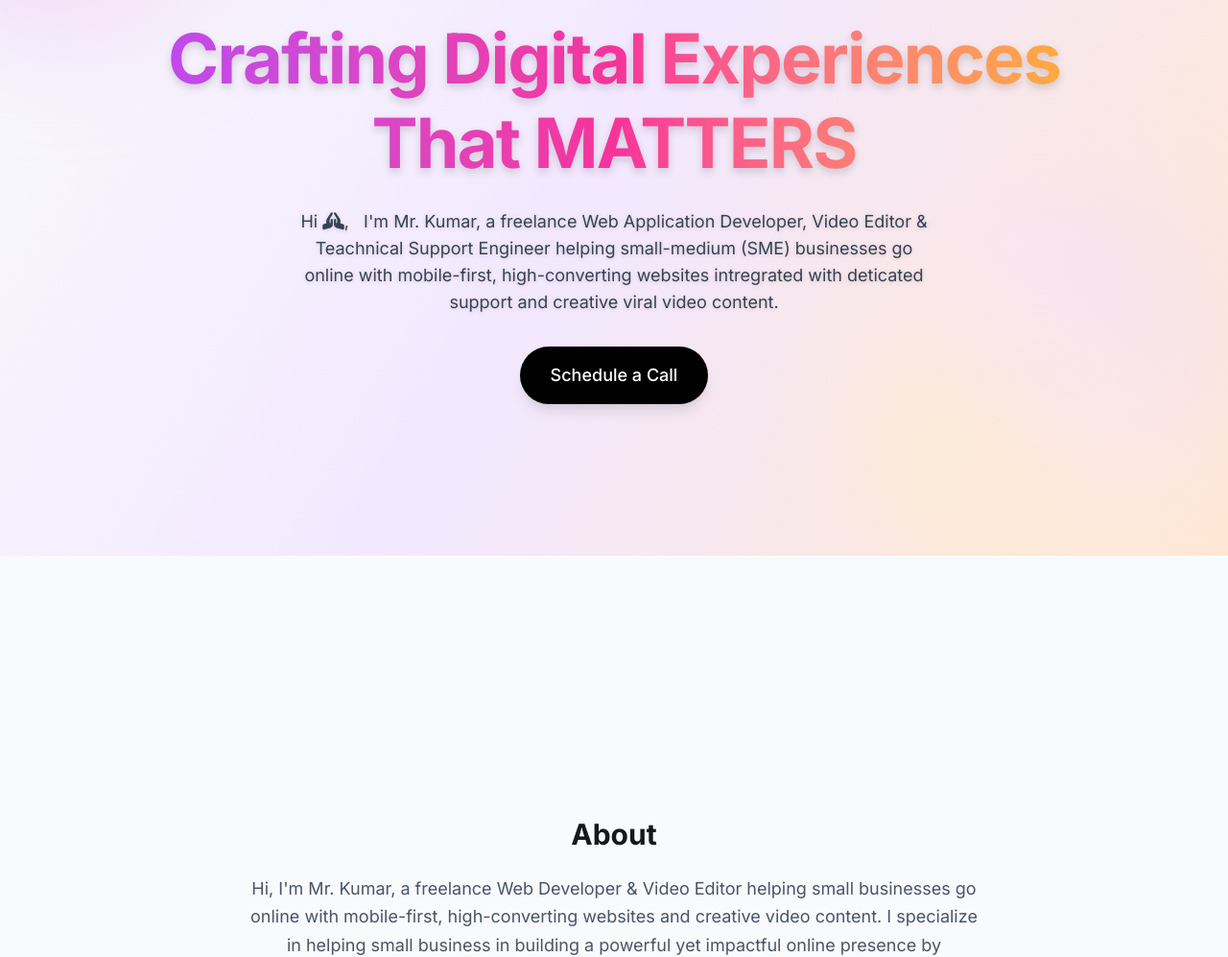
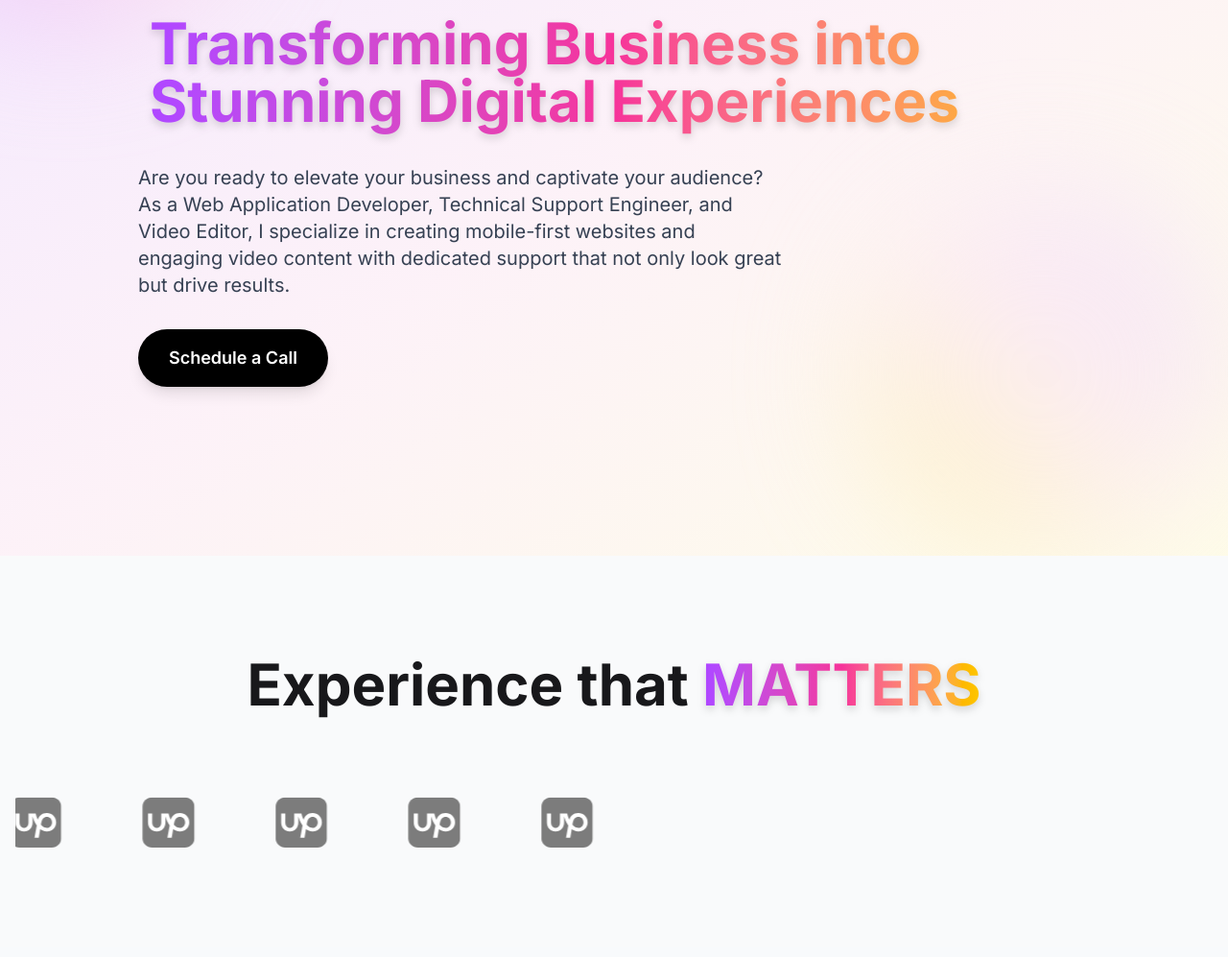
Before and after one commit to namokumar/portfolio, a plain HTML site: page index.html in a window 1280 px wide. Shown: the part 221-1218 px from the top of the page at 96% size. Drawn offline with nearby package versions, Linux system fonts and the light colour scheme.

Commit message:
made experienc section but it has bugs

```diff
--- a/index.html
+++ b/index.html
@@ -16,11 +16,12 @@
 			class="fixed w-full bg-white/90 backdrop-blur-sm z-50 border-b border-gray-100">
 			<nav
 				class="container mx-auto px-4 py-4 flex justify-between items-center">
-				<div class="text-2xl font-bold tracking-tight">
-					MR. KUMAR
-				</div>
+				<div class="text-2xl font-bold tracking-tight">MR. KUMAR</div>
 				<!-- Hamburger menu button for mobile/tablet -->
-				<button id="menu-toggle" class="md:hidden text-2xl p-2" aria-label="Open Menu">
+				<button
+					id="menu-toggle"
+					class="md:hidden text-2xl p-2"
+					aria-label="Open Menu">
 					<i class="fas fa-bars"></i>
 				</button>
 				<div class="hidden md:block">
@@ -64,52 +65,75 @@
 
 		<section
 			id="home"
-			class="min-h-screen flex items-center justify-center pt-20 relative overflow-hidden"
-			style="
-				background: linear-gradient(
-					120deg,
-					#f8fafc 0%,
-					#f3e8ff 50%,
-					#ffe7d1 100%
-				);
-			">
+			class="min-h-screen flex flex-col justify-center items-center pt-24 pb-12 relative bg-gradient-to-br from-purple-100 via-pink-50 to-yellow-50 overflow-hidden">
+			<!-- Decorative Blobs -->
 			<div class="absolute inset-0 pointer-events-none">
 				<div
 					class="w-96 h-96 bg-gradient-to-tr from-purple-300 via-pink-200 to-yellow-100 rounded-full blur-3xl opacity-60 absolute -top-32 -left-32"></div>
 				<div
 					class="w-96 h-96 bg-gradient-to-tr from-yellow-200 via-pink-100 to-purple-200 rounded-full blur-3xl opacity-60 absolute bottom-0 right-0"></div>
 			</div>
-			<div class="container mx-auto px-4 text-center relative z-10">
-				<h2
-					class="text-6xl md:text-7xl font-bold mb-6 tracking-tight bg-gradient-to-r from-purple-500 via-pink-500 to-yellow-400 bg-clip-text text-transparent drop-shadow-lg leading-22">
-					Crafting Digital Experiences <br />
-					That MATTERS
-				</h2>
+			<div
+				class="relative z-10 flex flex-col md:flex-row items-center gap-10 w-full max-w-5xl px-4">
+				<!-- Hero Image -->
+
+				<div class="text-center md:text-left flex-1">
+					<h1
+						class="text-3xl sm:text-4xl md:text-5xl lg:text-6xl font-extrabold bg-gradient-to-r from-purple-500 via-pink-500 to-yellow-400 bg-clip-text text-transparent drop-shadow-lg mb-6 p-3">
+						Transforming Business into <br class="hidden sm:block" />
+						Stunning Digital Experiences
+					</h1>
 					<p
-					class="text-lg md:text-lg text-gray-700 mb-8 max-w-2xl mx-auto drop-shadow-sm">
-					Hi <i class="fa-sharp fa-solid fa-hands-praying"></i>, &nbsp; I'm Mr.
-					Kumar, a freelance Web Application Developer, Video Editor &
-					Teachnical Support Engineer helping small-medium (SME) businesses go
-					online with mobile-first, high-converting websites intregrated with
-					deticated support and creative viral video content.
+						class="text-base sm:text-lg md:text-xl text-gray-700 max-w-2xl mx-auto md:mx-0 mb-8">
+						Are you ready to elevate your business and captivate your audience?
+						As a Web Application Developer, Technical Support Engineer, and
+						Video Editor, I specialize in creating mobile-first websites and
+						engaging video content with dedicated support that not only look
+						great but drive results.
 					</p>
 					<a
 						href="#contact"
-					class="inline-block bg-black text-white px-8 py-4 rounded-full text-lg font-medium shadow-lg hover:bg-gray-800 transition-colors">
+						class="inline-block bg-black text-white px-8 py-4 rounded-full text-lg font-semibold shadow-lg hover:bg-gray-800 transition-all duration-300 hover:scale-105">
 						Schedule a Call
 					</a>
+				</div>
+				<!-- <img
+					src="assets/img/aboutme.jpg"
+					alt="Mr. Kumar"
+					class="w-60 h-60 md:w-56 md:h-56 rounded-lg object-cover shadow-lg border-4 border-white bg-white mb-6 md:mb-0" /> -->
 			</div>
 		</section>
 
 		<section class="py-16 bg-gray-50">
 			<div class="container mx-auto px-4">
-				<div class="overflow-hidden">
+				<h1 class="text-6xl text-center text-grey-500 font-bold m-10">
+					Experience that
+					<span
+						class="bg-gradient-to-r from-purple-500 via-pink-500 to-yellow-400 bg-clip-text text-transparent drop-shadow-lg"
+						>MATTERS</span
+					>
+				</h1>
+				<div class="overflow-hidden mt-1 p-10">
 					<div class="logo-marquee flex gap-16 items-center">
 						<!-- Company logos will be added here -->
 						<div class="logo-item flex-shrink-0">
-							<img src="assets/logo1.png" alt="Company Logo" class="h-12" />
+							<img src="assets/logo/upwork.svg" alt="Upwork Logo" class="h-15 w-auto" />
 						</div>
-						<!-- Add more logos as needed -->
+						<div class="logo-item flex-shrink-0">
+							<img src="assets/logo/upwork.svg" alt="Upwork Logo" class="h-15 w-auto" />
+						</div>
+						<div class="logo-item flex-shrink-0">
+							<img src="assets/logo/upwork.svg" alt="Upwork Logo" class="h-15 w-auto" />
+						</div>
+						<div class="logo-item flex-shrink-0">
+							<img src="assets/logo/upwork.svg" alt="Upwork Logo" class="h-15 w-auto" />
+						</div>
+						<div class="logo-item flex-shrink-0">
+							<img src="assets/logo/upwork.svg" alt="Upwork Logo" class="h-15 w-auto" />
+						</div>
+						<div class="logo-item flex-shrink-0">
+							<img src="assets/logo/upwork.svg" alt="Upwork Logo" class="h-15 w-auto" />
+						</div>
 					</div>
 				</div>
 			</div>
--- a/js/script.js
+++ b/js/script.js
@@ -2,9 +2,21 @@
 window.addEventListener('DOMContentLoaded', () => {
     const menuToggle = document.getElementById('menu-toggle');
     const body = document.body;
+    // Get the icon inside the button
+    const menuIcon = menuToggle ? menuToggle.querySelector('i') : null;
     if (menuToggle) {
         menuToggle.addEventListener('click', () => {
             body.classList.toggle('menu-open');
+            // Toggle icon between bars and times
+            if (menuIcon) {
+                if (body.classList.contains('menu-open')) {
+                    menuIcon.classList.remove('fa-bars');
+                    menuIcon.classList.add('fa-times');
+                } else {
+                    menuIcon.classList.remove('fa-times');
+                    menuIcon.classList.add('fa-bars');
+                }
+            }
         });
     }
     // Optional: Close menu when a nav link is clicked
@@ -13,6 +25,11 @@ window.addEventListener('DOMContentLoaded', () => {
         link.addEventListener('click', () => {
             if (body.classList.contains('menu-open')) {
                 body.classList.remove('menu-open');
+                // Reset icon to bars
+                if (menuIcon) {
+                    menuIcon.classList.remove('fa-times');
+                    menuIcon.classList.add('fa-bars');
+                }
             }
         });
     });
```
Also changed, not shown: 2 other files. Lines whose indentation alone changed are shown as unchanged.
